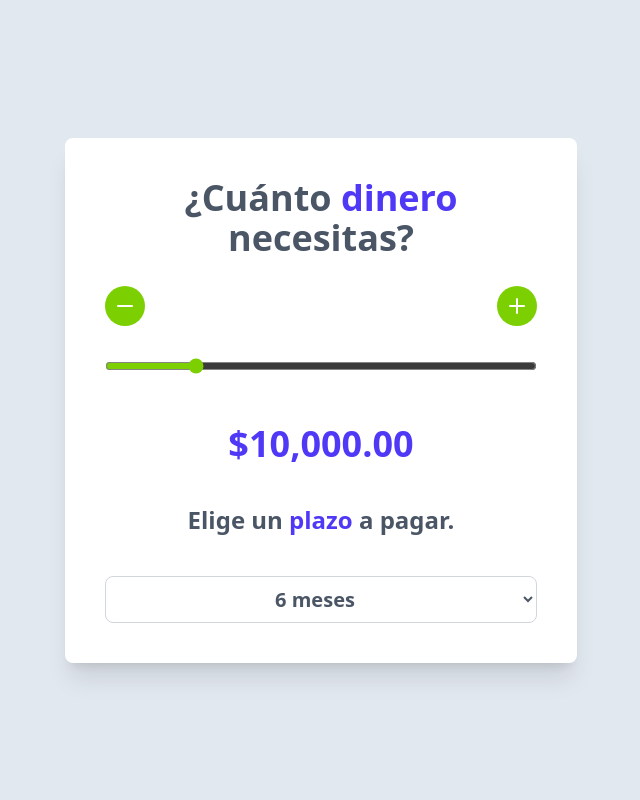
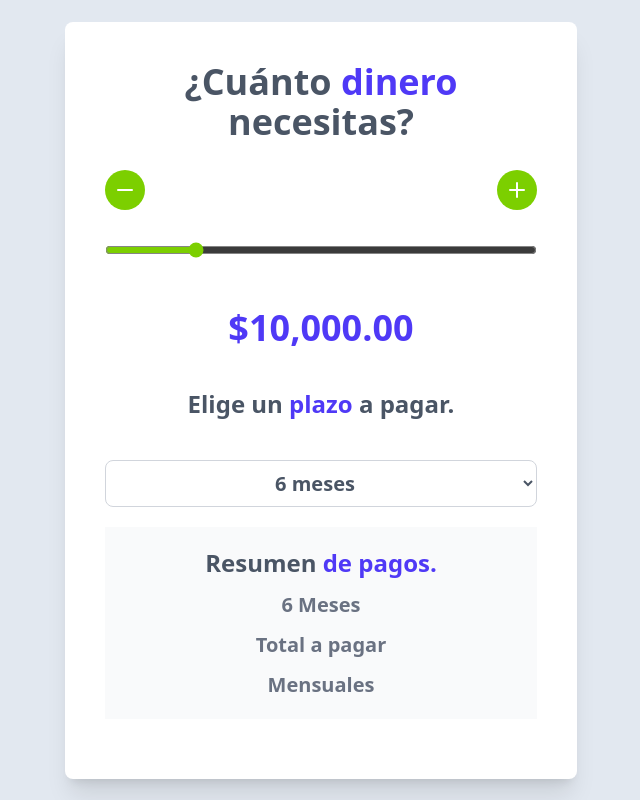
Before and after one commit to cgamcs/cotizador-prestamos, a React (Vite) app: page / in a window 1280 px wide. Shown: the whole page, without its empty margins (319-959 px from the left). Built offline with nearby package versions, Linux system fonts and the light colour scheme.

Commit message:
creando resumen de pagos

```diff
--- a/src/App.jsx
+++ b/src/App.jsx
@@ -19,7 +19,7 @@
   function handleClickDecremento() {
     const valor = cantidad - STEP
 
-    if(valor < MIN) {
+    if (valor < MIN) {
       alert('Cantidad no valida')
       return
     }
@@ -30,7 +30,7 @@
   function handleClickIncremento() {
     const valor = cantidad + STEP
 
-    if(valor > MAX) {
+    if (valor > MAX) {
       alert('Cantidad no valida')
       return
     }
@@ -85,6 +85,16 @@
           <option value="12">12 meses</option>
           <option value="18">18 meses</option>
         </select>
+
+        <div className="my-5 space-y-3 bg-gray-50 p-5 ">
+          <h2 className="text-2xl font-extrabold text-gray-600 text-center">
+            Resumen <span className="text-indigo-600">de pagos.</span>
+          </h2>
+
+          <p className="text-xl text-gray-500 text-center font-bold">{meses} Meses</p>
+          <p className="text-xl text-gray-500 text-center font-bold">Total a pagar</p>
+          <p className="text-xl text-gray-500 text-center font-bold">Mensuales</p>
+        </div>
       </div>
     </>
   )
```
